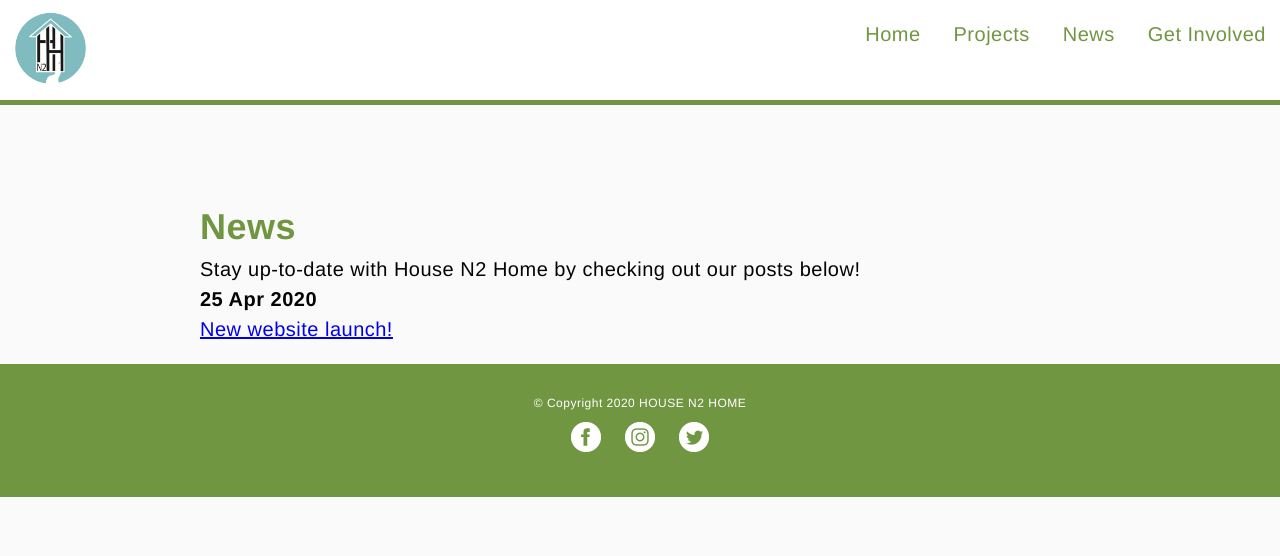
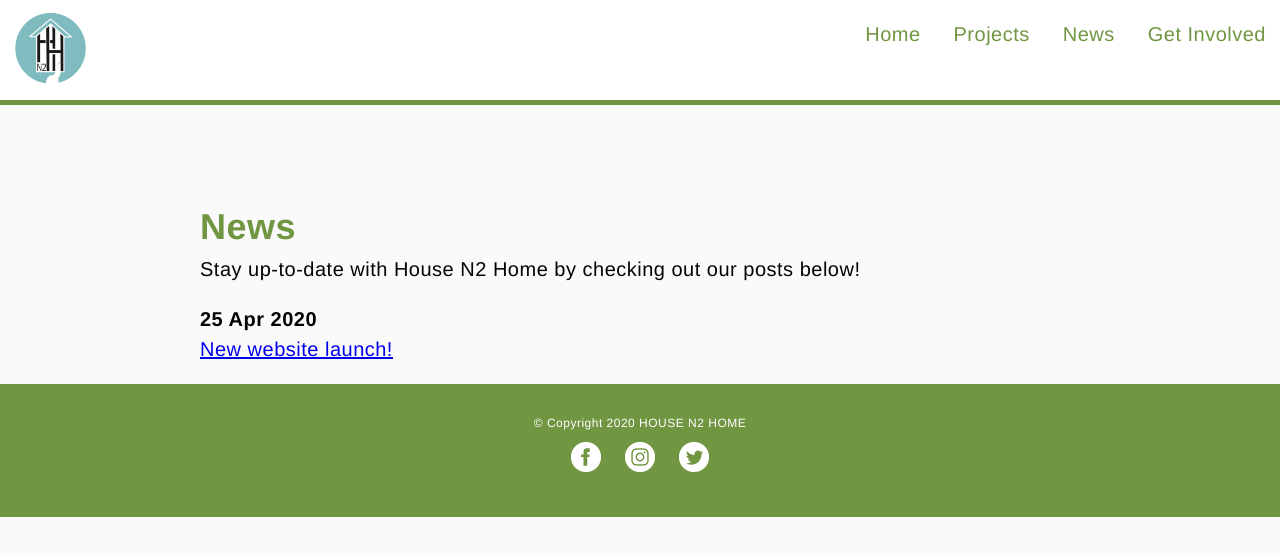
Before and after one commit to si-air2020/si-air2020.github.io, a Jekyll site: the page built from news/index.html, in a window 1280 px wide. Shown: the top 556 px of the page. Built offline with Jekyll 4.4.1, drawn with Linux system fonts in a browser that asks for light colours.

Commit message:
Update main.css

```diff
--- a/css/main.css
+++ b/css/main.css
@@ -562,10 +562,10 @@
 }
 
 .news-post h1 {
-    padding-bottom: 5px;
-    color: black;
+  padding-bottom: 10px;
+  color: #000000;
 }
 
-  .posts ul {
-    padding-top: 20px;
+.news-blurb {
+  padding-bottom: 20px;
 }
```
Lines whose indentation alone changed are shown as unchanged.
